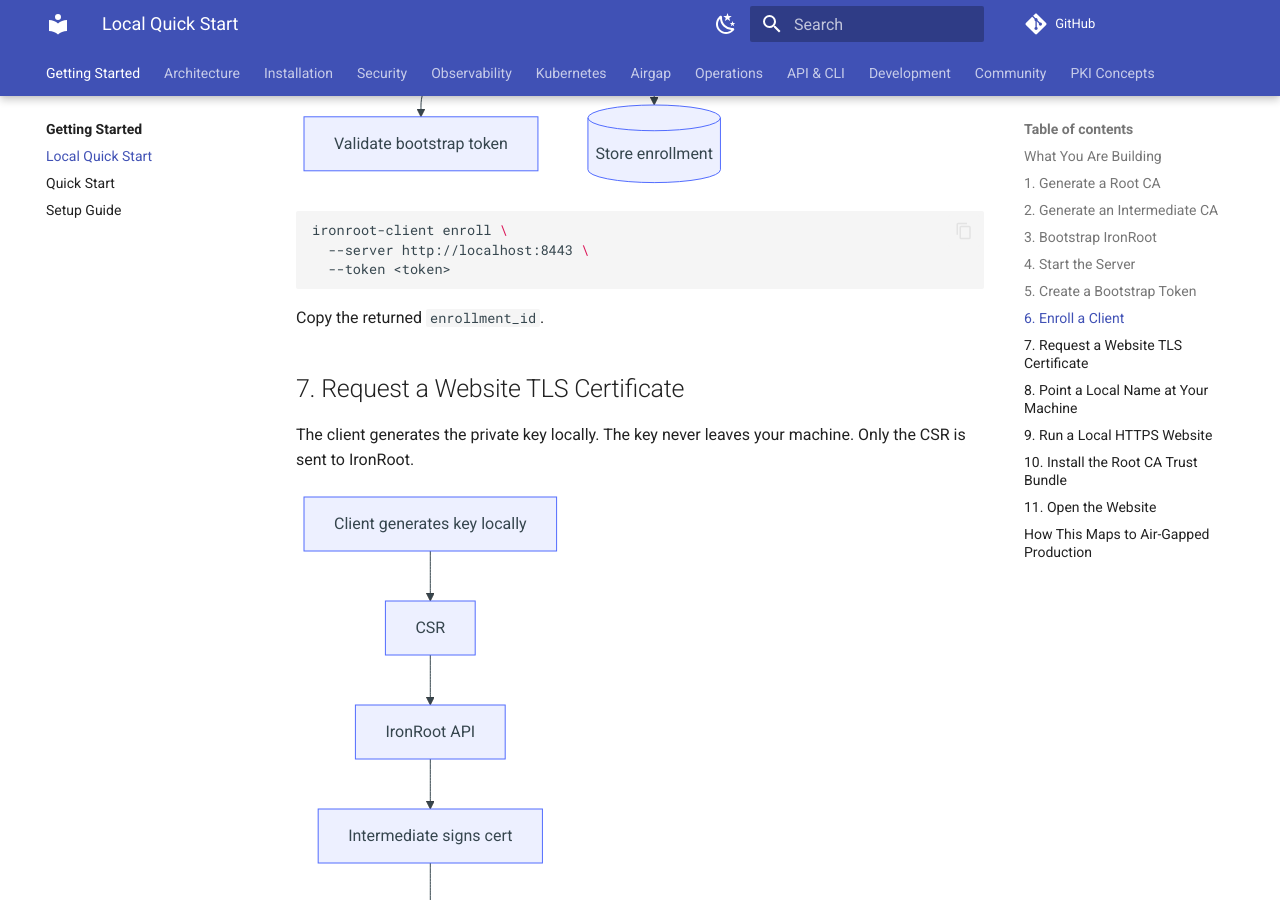
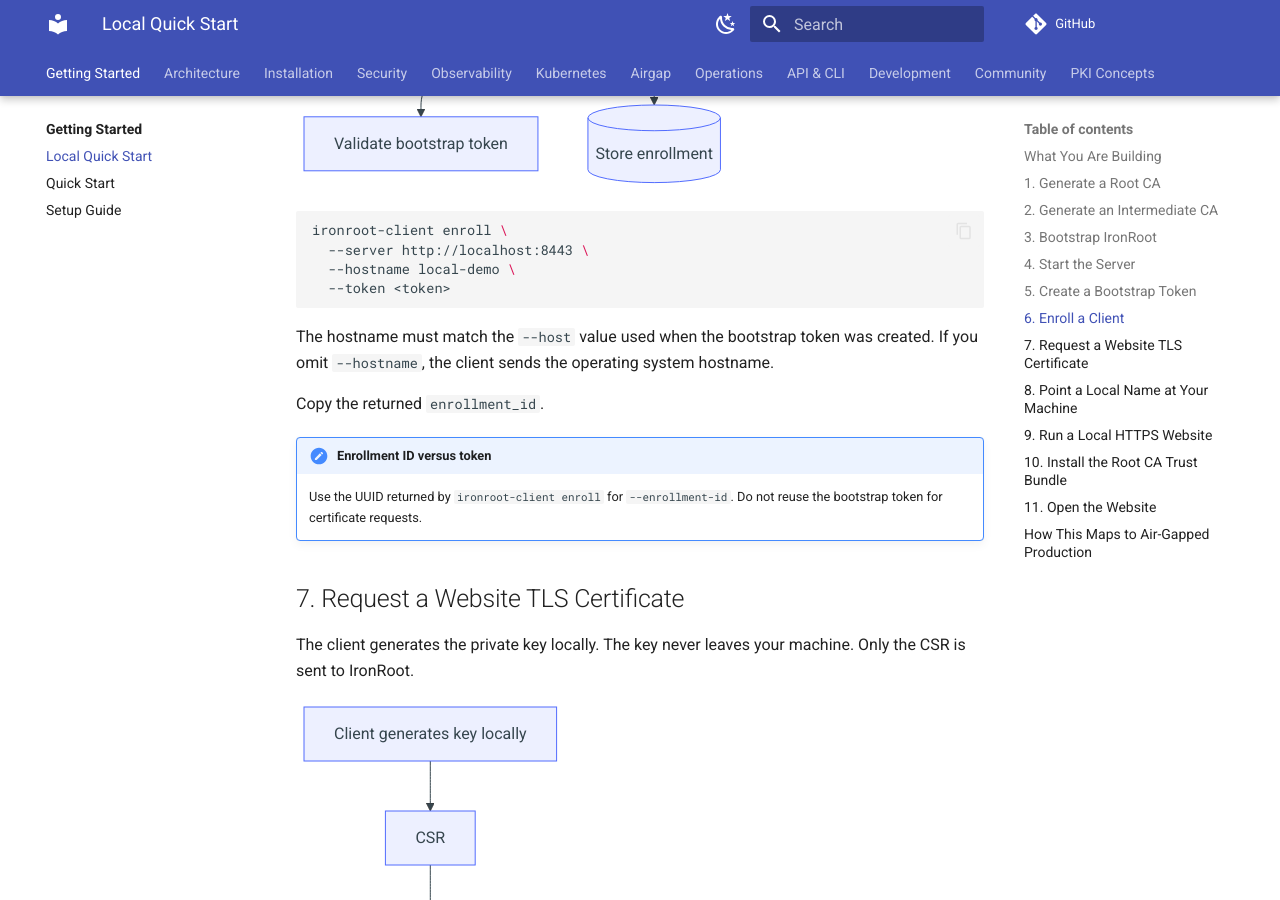
Before and after one commit to parisnakitakejser/ironroot, an MkDocs documentation site: the page built from docs/getting-started/local-quickstart.md, in a window 1280 px wide and 900 px high, scrolled down 3585 px. Built offline with MkDocs 1.6.1 and Material for MkDocs 9.7.7, drawn with Linux system fonts in a browser that asks for light colours; comment, search, counter and statistics services are not loaded.

Commit message:
Bugfixing and doc updates

````diff
--- a/docs/getting-started/local-quickstart.md
+++ b/docs/getting-started/local-quickstart.md
@@ -117,10 +117,16 @@
 ```bash
 ironroot-client enroll \
   --server http://localhost:8443 \
+  --hostname local-demo \
   --token <token>
 ```
 
+The hostname must match the `--host` value used when the bootstrap token was created. If you omit `--hostname`, the client sends the operating system hostname.
+
 Copy the returned `enrollment_id`.
+
+!!! note "Enrollment ID versus token"
+    Use the UUID returned by `ironroot-client enroll` for `--enrollment-id`. Do not reuse the bootstrap token for certificate requests.
 
 ## 7. Request a Website TLS Certificate
 
````
Also changed, not shown: README.md (+1 -1 lines), docs/cli/client.md (+5 -1 lines), docs/cli/index.md (+1 -1 lines), docs/development/index.md (+1 -1 lines), docs/development/local-development.md (+5 -0 lines), docs/getting-started/quick-start.md (+1 -1 lines), 1 other file.
